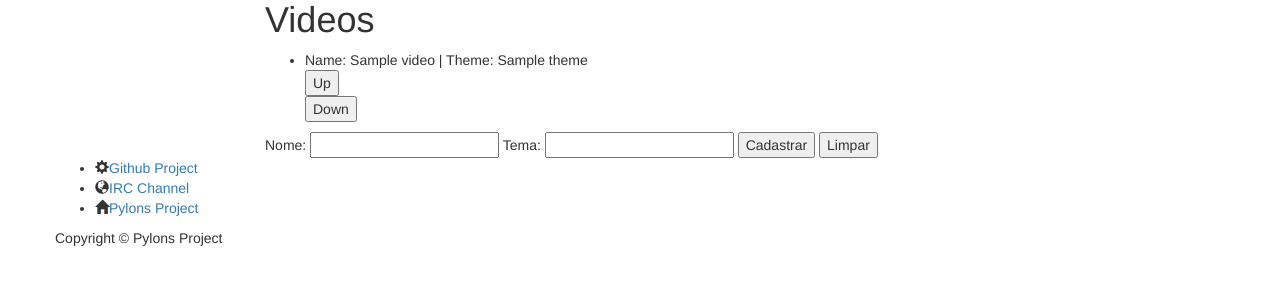
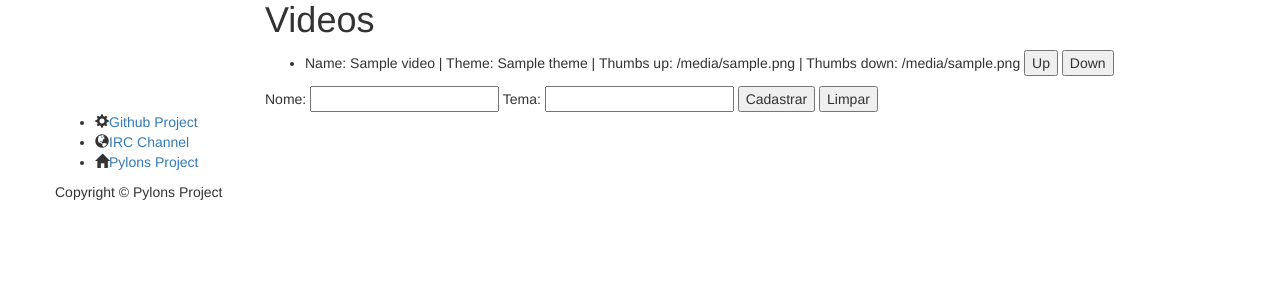
Before and after one commit to rodrigondec/deeper_system, a Python web app: template app/templates/home.jinja2 in a window 1280 px wide. Shown: the part 20-305 px from the top of the page. Run offline with Jinja, Linux system fonts and the light colour scheme; the template is opened without the code that fills it: most values are stand-ins (such as "Sample title", 1, 10 or a date in 2020); some libraries are stand-ins or nearby versions.

Commit message:
thumbs up & down working

```diff
--- a/app/models.py
+++ b/app/models.py
@@ -18,6 +18,6 @@ class Theme(Document):
 
 class Video(Document):
     name = StringField()
-    thumbs_up = IntField()
-    thumbs_down = IntField()
+    thumbs_up = IntField(default=0)
+    thumbs_down = IntField(default=0)
     theme = ReferenceField(Theme, reverse_delete_rule=NULLIFY)
--- a/app/routes.py
+++ b/app/routes.py
@@ -2,4 +2,6 @@ def includeme(config):
     config.add_static_view('static', 'static', cache_max_age=3600)
     config.add_route('home', '/')
     config.add_route('add_video', '/add_video')
+    config.add_route('up', '/up')
+    config.add_route('down', '/down')
     config.add_route('hello', '/howdy')
--- a/app/templates/home.jinja2
+++ b/app/templates/home.jinja2
@@ -6,12 +6,14 @@
     {% for video in videos %}
         <li>
             Name: {{ video.name }} |
-            Theme: {{ video.theme.name }}
-            <form action="/up" method="get">
+            Theme: {{ video.theme.name }} |
+            Thumbs up: {{ video.thumbs_up }} |
+            Thumbs down: {{ video.thumbs_down }}
+            <form action="/up" method="get" style="display: inline">
                 <input hidden type="text" name="id" value="{{ video.id }}">
                 <input type="submit" value="Up">
             </form>
-            <form action="/down" method="get">
+            <form action="/down" method="get" style="display: inline">
                 <input hidden type="text" name="id" value="{{ video.id }}">
                 <input type="submit" value="Down">
             </form>
```
Also changed, not shown: app/views/default.py (+25 -1 lines).
